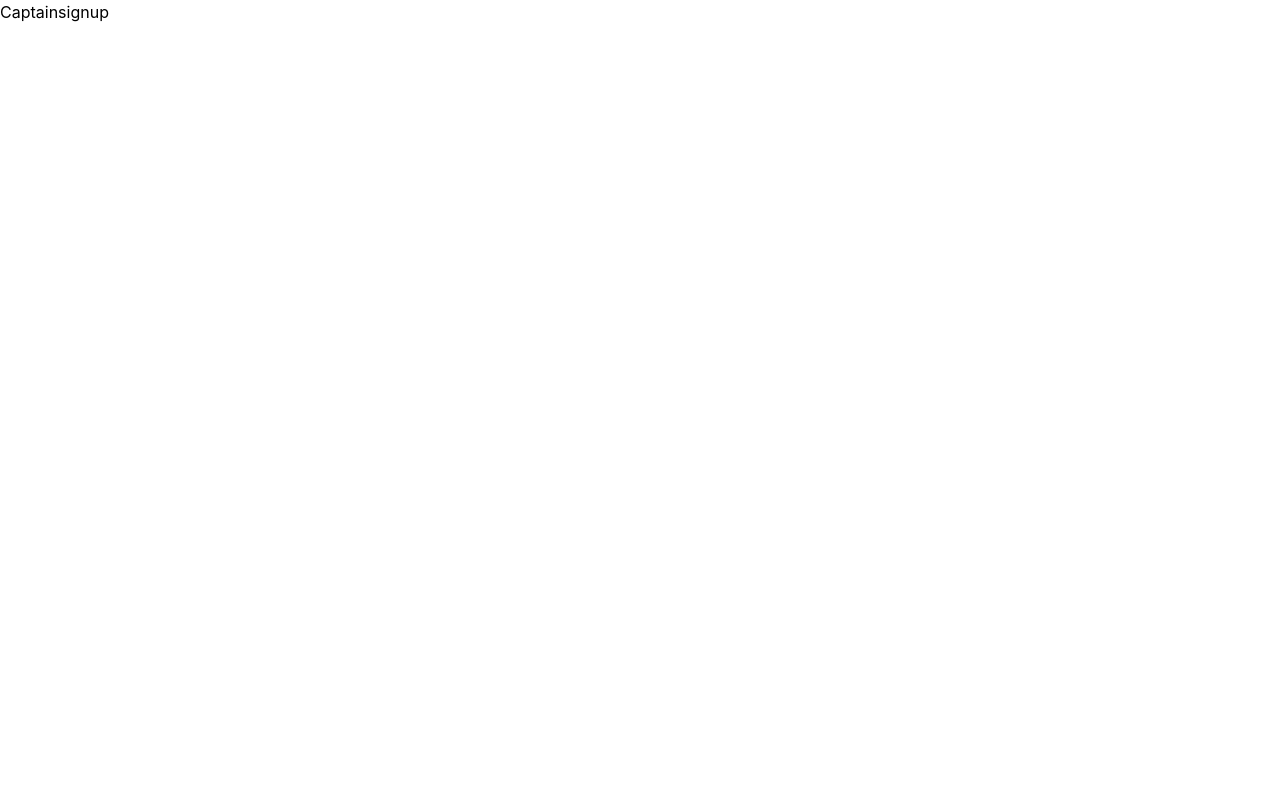
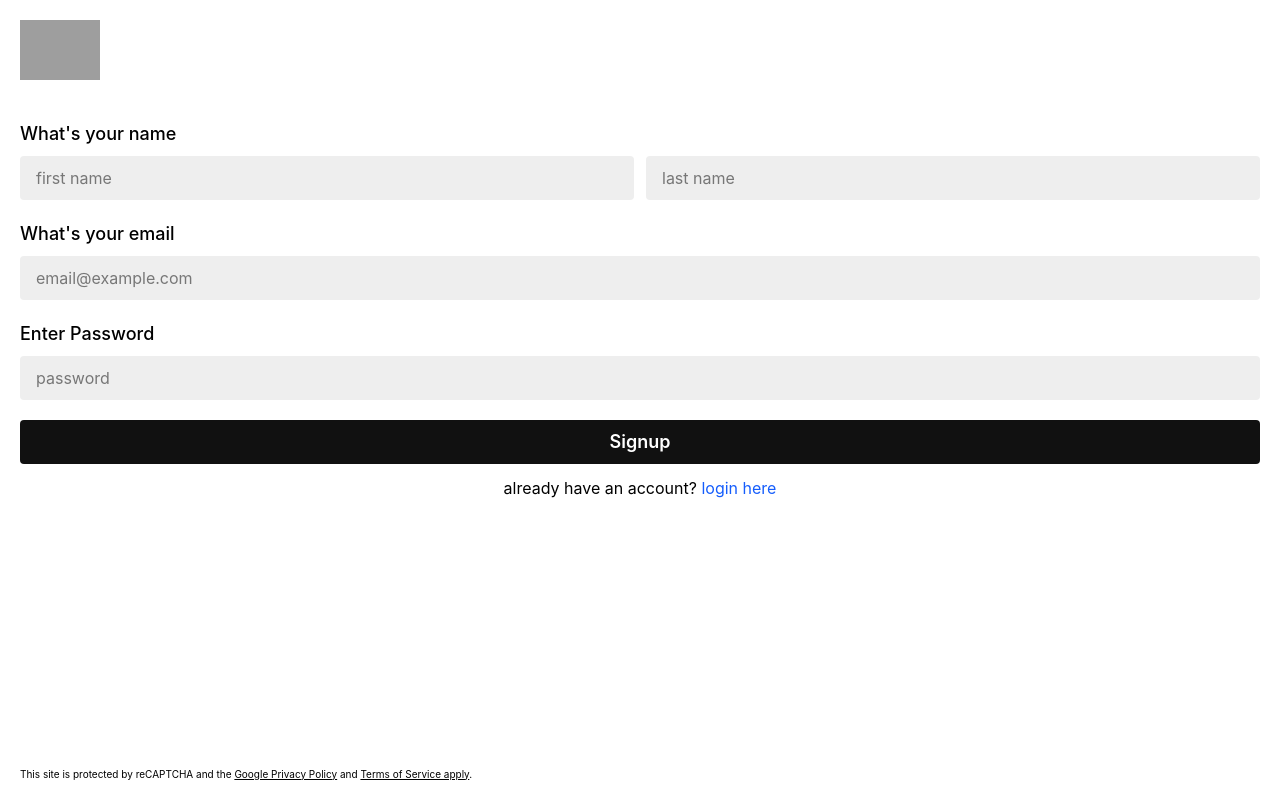
Before and after one commit to fathima-BS/uber-clone, a React app in the folder frontend/: page /captain-signup in a window 1280 px wide. Built offline with nearby package versions, Linux system fonts and the light colour scheme; grey boxes are pictures that could not be loaded; the HTML template or start-up script is replaced by a standard one.

Commit message:
User and captain signup UI done

```diff
--- a/frontend/src/pages/CaptainLogin.jsx
+++ b/frontend/src/pages/CaptainLogin.jsx
@@ -15,9 +15,9 @@ function CaptainLogin() {
       setPassword('');
     }
   return (
-    <div className='p-7 h-screen flex flex-col justify-between' >
+    <div className='p-5 h-screen flex flex-col justify-between' >
       <div>
-        <img className='w-16 mb-10' src="https://www.svgrepo.com/show/505031/uber-driver.svg" alt="" />
+        <img className='w-20 mb-10' src="https://www.svgrepo.com/show/505031/uber-driver.svg" alt="" />
         <form onSubmit={(e)=>{
           submitHandler(e);
         }}>
--- a/frontend/src/pages/Captainsignup.jsx
+++ b/frontend/src/pages/Captainsignup.jsx
@@ -1,8 +1,78 @@
 import React from 'react'
+import { useState } from 'react';
+import { Link } from 'react-router-dom';
+function Captainsignup() {
+  const [firstName, setFirstName] = useState('');
+    const [lastName, setLastName] = useState('');
+    const [email, setEmail] = useState('');
+    const [password, setPassword] = useState('');
+    const [captainData, setCaptainData] = useState({});
 
-function Captainsignup() {
+    const submitHandler=(e)=>{
+      e.preventDefault();
+      setCaptainData({
+        captainName:{
+          firstName:firstName,
+          lastName:lastName
+        },
+        email:email,
+        password:password
+      })
+      setFirstName('');
+      setLastName('');
+      setEmail('');
+      setPassword('');
+    }
   return (
-    <div>Captainsignup</div>
+    <div className='p-5 h-screen flex flex-col justify-between' >
+      <div>
+        <img className='w-20 mb-10 block' src="https://www.svgrepo.com/show/505031/uber-driver.svg" alt="" />
+        <form onSubmit={(e)=>{
+          submitHandler(e);
+        }}>
+
+          <h3 className='text-lg font-medium mb-2'>What's your name</h3>
+          <div className='flex gap-3'>
+            <input
+            value={firstName}
+            onChange={(e)=>{
+              setFirstName(e.target.value);
+            }}
+          className='bg-[#eeeeee] w-1/2 mb-5 rounded px-4 py-2 text-lg placeholder:text-base' required type="text" placeholder='first name'
+          />
+          <input
+          value={lastName}
+            onChange={(e)=>{
+              setLastName(e.target.value);
+            }}
+          className='bg-[#eeeeee] w-1/2 mb-5 rounded px-4 py-2 text-lg placeholder:text-base' required type="text" placeholder='last name'
+          />
+          </div>
+
+          <h3 className='text-lg font-medium mb-2'>What's your email</h3>
+          <input
+          value={email}
+            onChange={(e)=>{
+              setEmail(e.target.value);
+            }}
+          className='bg-[#eeeeee] mb-5 rounded px-4 py-2 w-full text-lg placeholder:text-base' required type="email" placeholder='email@example.com'
+          />
+          <h3 className='text-lg font-medium mb-2'>Enter Password</h3>
+          <input
+          value={password}
+            onChange={(e)=>{
+              setPassword(e.target.value);
+            }}
+          className='bg-[#eeeeee] mb-5 rounded px-4 py-2 w-full text-lg placeholder:text-base' type="password" placeholder='password'
+          />
+          <button className='bg-[#111] mb-3 rounded px-4 py-2 w-full text-white font-semibold text-lg'>Signup</button>
+        </form>
+        <p className='text-center'>already have an account? <Link to='/captain-login' className='text-blue-600' > login here</Link></p>
+      </div>
+      <div>
+        <p className='text-[10px] leading-tight'>This site is protected by reCAPTCHA and the <span className='underline'>Google Privacy Policy</span> and <span className='underline'>Terms of Service apply</span>.</p>
+      </div>
+    </div>
   )
 }
 
--- a/frontend/src/pages/Home.jsx
+++ b/frontend/src/pages/Home.jsx
@@ -4,11 +4,11 @@ import { Link } from 'react-router-dom'
 function Home() {
   return (
     <div>
-        <div className='bg-cover bg-center bg-[url(https://images.unsplash.com/photo-1557404763-69708cd8b9ce?q=80&w=764&auto=format&fit=crop&ixlib=rb-4.1.0&ixid=M3wxMjA3fDB8MHxwaG90by1wYWdlfHx8fGVufDB8fHx8fA%3D%3D)] h-screen pt-8 flex justify-between flex-col w-full bg-red-400'>
+        <div className='bg-cover bg-center bg-[url(https://images.unsplash.com/photo-1557404763-69708cd8b9ce?q=80&w=764&auto=format&fit=crop&ixlib=rb-4.1.0&ixid=M3wxMjA3fDB8MHxwaG90by1wYWdlfHx8fGVufDB8fHx8fA%3D%3D)] h-screen pt-8 flex justify-between flex-col w-full'>
             <img className='w-16 ml-8' src="https://upload.wikimedia.org/wikipedia/commons/c/cc/Uber_logo_2018.png" alt="" />
             <div className='bg-white pb-7 py-4 px-4'>
-                <h2 className='text-2xl font-bold'>Get Started with Uber</h2>
-                <Link to='/login' className='flex items-center justify-center w-full bg-black text-white py-3 rounded mt-5'>Continue</Link>
+                <h2 className='text-[30px] font-bold'>Get Started with Uber</h2>
+                <Link to='/login' className='flex items-center justify-center w-full bg-black text-white py-3 rounded-lg mt-5'>Continue</Link>
             </div>
         </div>
     </div>
--- a/frontend/src/pages/UserLogin.jsx
+++ b/frontend/src/pages/UserLogin.jsx
@@ -15,7 +15,7 @@ function UserLogin() {
     setPassword('');
   }
   return (
-    <div className='p-7 h-screen flex flex-col justify-between' >
+    <div className='p-5 h-screen flex flex-col justify-between' >
       <div>
         <img className='w-15 mb-20 block' src="https://upload.wikimedia.org/wikipedia/commons/c/cc/Uber_logo_2018.png" alt="" />
         <form onSubmit={(e)=>{
--- a/frontend/src/pages/UserSignup.jsx
+++ b/frontend/src/pages/UserSignup.jsx
@@ -1,8 +1,77 @@
-import React from 'react'
+import React, { useState } from 'react'
+import {Link} from 'react-router-dom'
+function UserSignup() {
+  const [firstName, setFirstName] = useState('');
+  const [lastName, setLastName] = useState('');
+  const [email, setEmail] = useState('');
+  const [password, setPassword] = useState('');
+  const [userData, setUserData] = useState({});
 
-function UserSignup() {
+  const submitHandler=(e)=>{
+    e.preventDefault();
+    setUserData({
+      userName:{
+        firstName:firstName,
+        lastName:lastName
+      },
+      email:email,
+      password:password
+    })
+    setFirstName('');
+    setLastName('');
+    setEmail('');
+    setPassword('');
+  }
   return (
-    <div>UserSignup</div>
+    <div className='p-5 h-screen flex flex-col justify-between' >
+      <div>
+        <img className='w-15 mb-20 block' src="https://upload.wikimedia.org/wikipedia/commons/c/cc/Uber_logo_2018.png" alt="" />
+        <form onSubmit={(e)=>{
+          submitHandler(e);
+        }}>
+
+          <h3 className='text-lg font-medium mb-2'>What's your name</h3>
+          <div className='flex gap-3'>
+            <input
+            value={firstName}
+            onChange={(e)=>{
+              setFirstName(e.target.value);
+            }}
+          className='bg-[#eeeeee] w-1/2 mb-5 rounded px-4 py-2 text-lg placeholder:text-base' required type="text" placeholder='first name'
+          />
+          <input
+          value={lastName}
+            onChange={(e)=>{
+              setLastName(e.target.value);
+            }}
+          className='bg-[#eeeeee] w-1/2 mb-5 rounded px-4 py-2 text-lg placeholder:text-base' required type="text" placeholder='last name'
+          />
+          </div>
+
+          <h3 className='text-lg font-medium mb-2'>What's your email</h3>
+          <input
+          value={email}
+            onChange={(e)=>{
+              setEmail(e.target.value);
+            }}
+          className='bg-[#eeeeee] mb-5 rounded px-4 py-2 w-full text-lg placeholder:text-base' required type="email" placeholder='email@example.com'
+          />
+          <h3 className='text-lg font-medium mb-2'>Enter Password</h3>
+          <input
+          value={password}
+            onChange={(e)=>{
+              setPassword(e.target.value);
+            }}
+          className='bg-[#eeeeee] mb-5 rounded px-4 py-2 w-full text-lg placeholder:text-base' type="password" placeholder='password'
+          />
+          <button className='bg-[#111] mb-3 rounded px-4 py-2 w-full text-white font-semibold text-lg'>Signup</button>
+        </form>
+        <p className='text-center'>already have an account? <Link to='/login' className='text-blue-600' > login here</Link></p>
+      </div>
+      <div>
+        <p className='text-[10px] leading-tight'>This site is protected by reCAPTCHA and the <span className='underline'>Google Privacy Policy</span> and <span className='underline'>Terms of Service apply</span>.</p>
+      </div>
+    </div>
   )
 }
 
```
